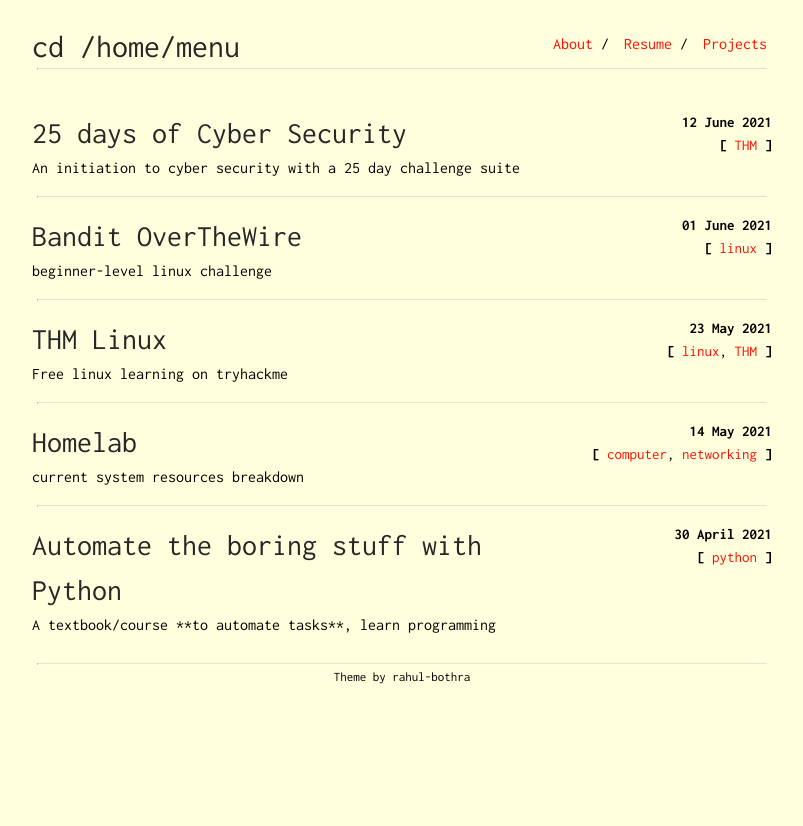
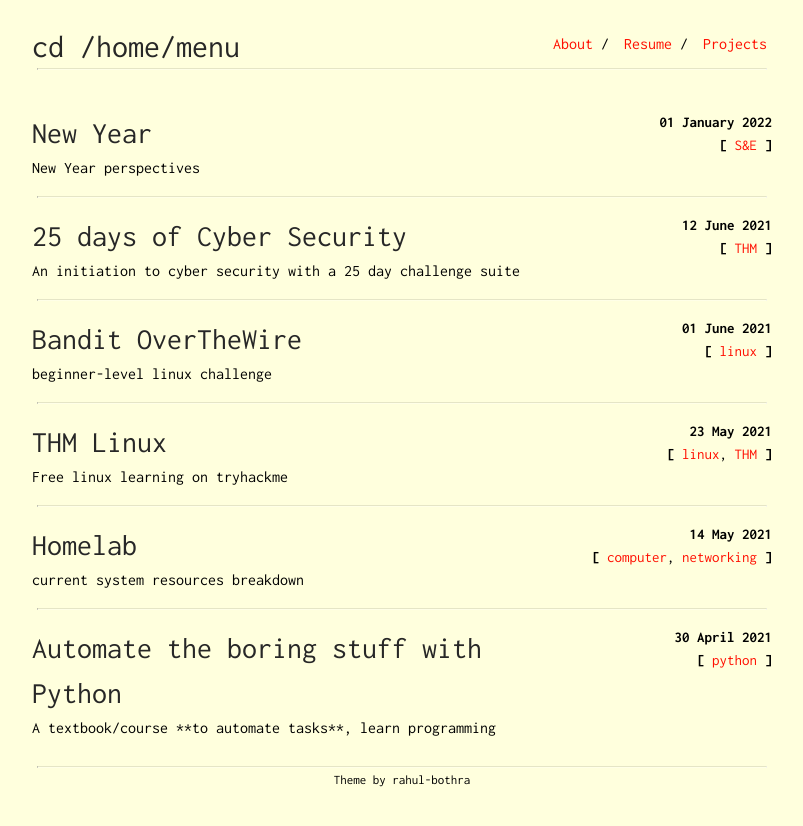
Before and after one commit to pruthvirajbhat/website-portfolio-old-uno, a Jekyll site: the page built from index.html, in a window 1280 px wide. Shown: the top 826 px of the page, without its empty margins (238-1041 px from the left). Built offline with Jekyll 4.4.1, drawn with Linux system fonts in a browser that asks for light colours.

Commit message:
files restructured in folder

```diff
--- /dev/null
+++ b/_posts/2022/01/2022-01-01-happy-new-year.md
@@ -0,0 +1,8 @@
+---
+layout: post
+title: New Year
+subtitle: New Year perspectives
+tags: [S&E]
+typora-root-url: ../../../../website
+---
+Vooooooooooooooooooooooo
```
Also changed, not shown: _posts/2021/06/2021-06-01-bandit-challenge.md (renamed from _posts/2021-06-01-bandit-challenge.md, +1 -0 lines), _posts/2021/04/2021-04-30-automate-with-python.md (renamed from _posts/2021-04-30-automate-with-python.md), _posts/2021/05/2021-05-14-homelab.md (renamed from _posts/2021-05-14-homelab.md), _posts/2021/05/2021-05-23-thm-linux.md (renamed from _posts/2021-05-23-thm-linux.md), _posts/2021/06/2021-06-12-25days-CyS-THM.md (renamed from _posts/2021-06-12-25days-CyS-THM.md).
